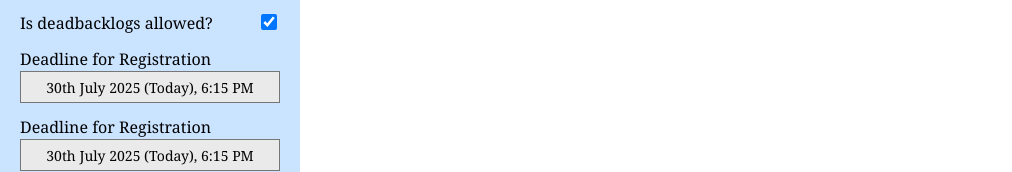
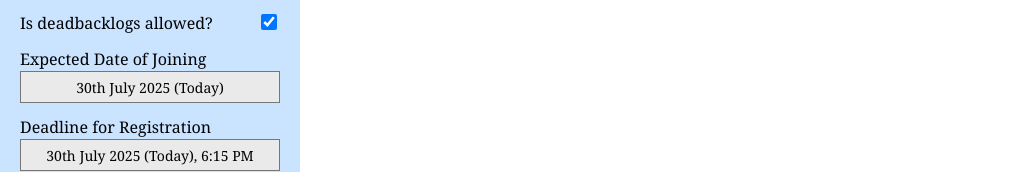
Before and after one commit to Vishnusbhat/broadcast-app, a React (Vite) app: page / in a window 1280 px wide. Shown: the part 741-913 px from the top of the page, without its empty margins (0-1012 px from the left). Built offline with nearby package versions, Linux system fonts and the light colour scheme.

Commit message:
successfully saving epochs in states

```diff
--- a/src/views/commonProfileInput.jsx
+++ b/src/views/commonProfileInput.jsx
@@ -213,7 +213,7 @@ const CommonProfileInput = ({ openForm, handleFormChange, initForm }) => {
         />
       </div>
       <div className="row-3">
-        Deadline for Registration
+        Expected Date of Joining
         <DatePicker
           selected={
             openForm.expectedDateOfJoining
@@ -228,7 +228,7 @@ const CommonProfileInput = ({ openForm, handleFormChange, initForm }) => {
             )
           }
           dateFormat="Pp"
-          value={getLabel(new Date(openForm.deadlineForRegistration))}
+          value={getLabel(new Date(openForm.deadlineForRegistration), false)}
           customInput={
             <CustomDateInput
               value={
```
